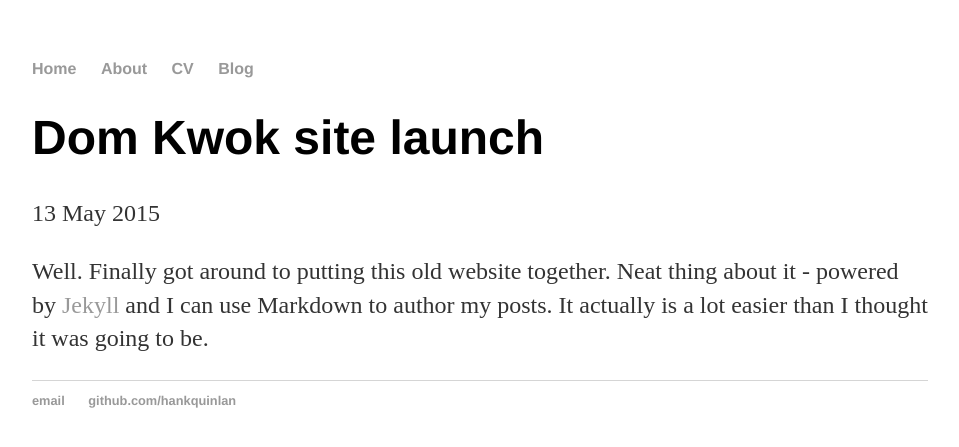
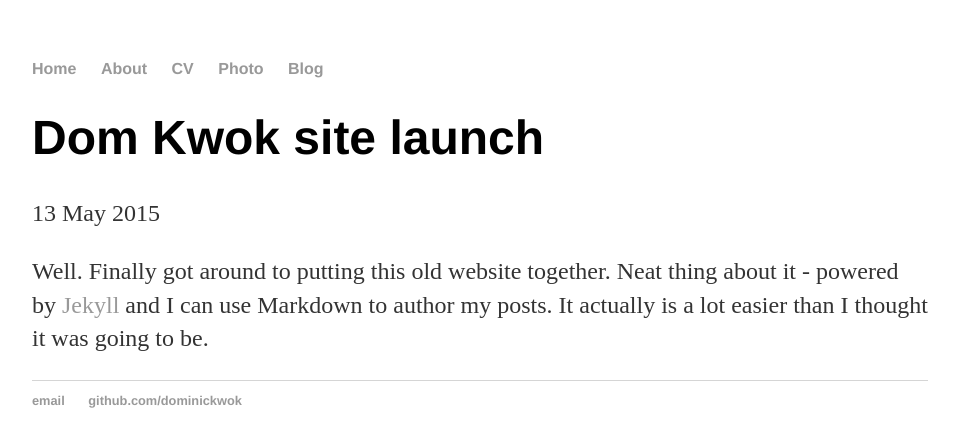
Before and after one commit to dominickwok/dominickwok.github.io, a Jekyll site: the page built from _posts/2015-05-13-dom-kwok-launches-site.md, in a window 1280 px wide. Shown: the top 447 px of the page, without its empty margins (160-1119 px from the left). Built offline with Jekyll 4.4.1, drawn with Linux system fonts in a browser that asks for light colours; Markdown is read by kramdown in place of the engine named in the settings.

Commit message:
add photo and personal detail to default.html

```diff
--- a/_layouts/default.html
+++ b/_layouts/default.html
@@ -11,6 +11,7 @@
 	        		<li><a href="/">Home</a></li>
 		        	<li><a href="/about">About</a></li>
 	        		<li><a href="/cv">CV</a></li>
+	        		<li><a href="/photo">Photo</a></li>
 	        		<li><a href="/blog">Blog</a></li>
 	    		</ul>
 			</nav>
@@ -21,8 +22,8 @@
 			</div><!-- /.container -->
 			<footer>
 	    		<ul>
-	        		<li><a href="mailto:hankquinlanhub@gmail.com">email</a></li>
-	        		<li><a href="https://github.com/hankquinlan">github.com/hankquinlan</a></li>
+	        		<li><a href="mailto:kwokadillo@gmail.com">email</a></li>
+	        		<li><a href="https://github.com/dominickwok">github.com/dominickwok</a></li>
 				</ul>
 			</footer>
 		</body>
```
